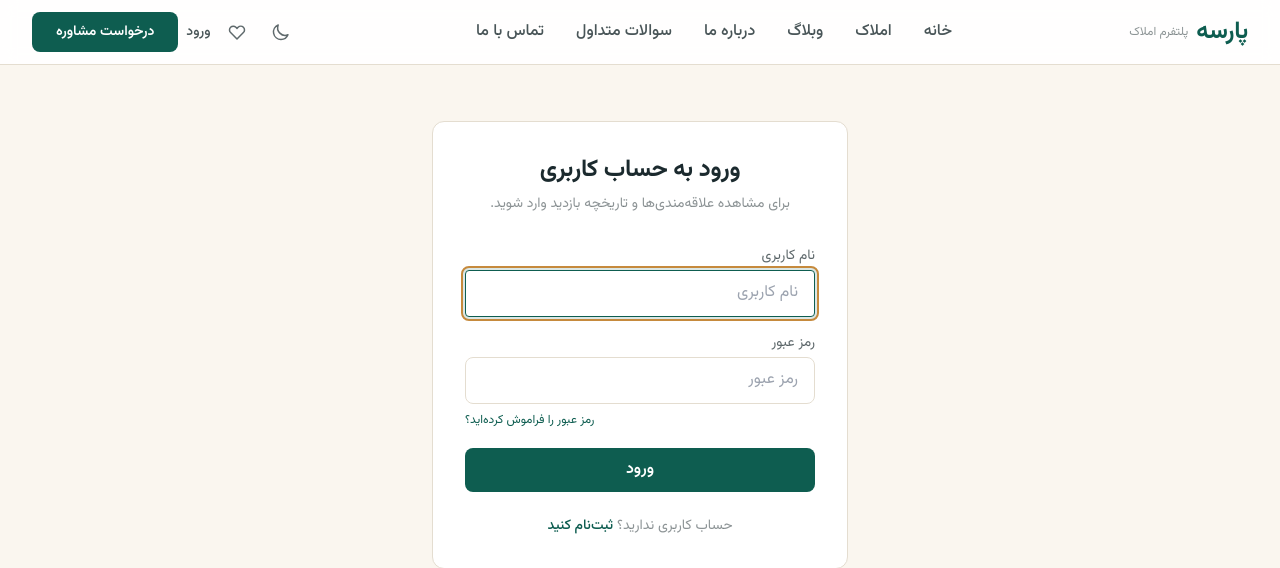
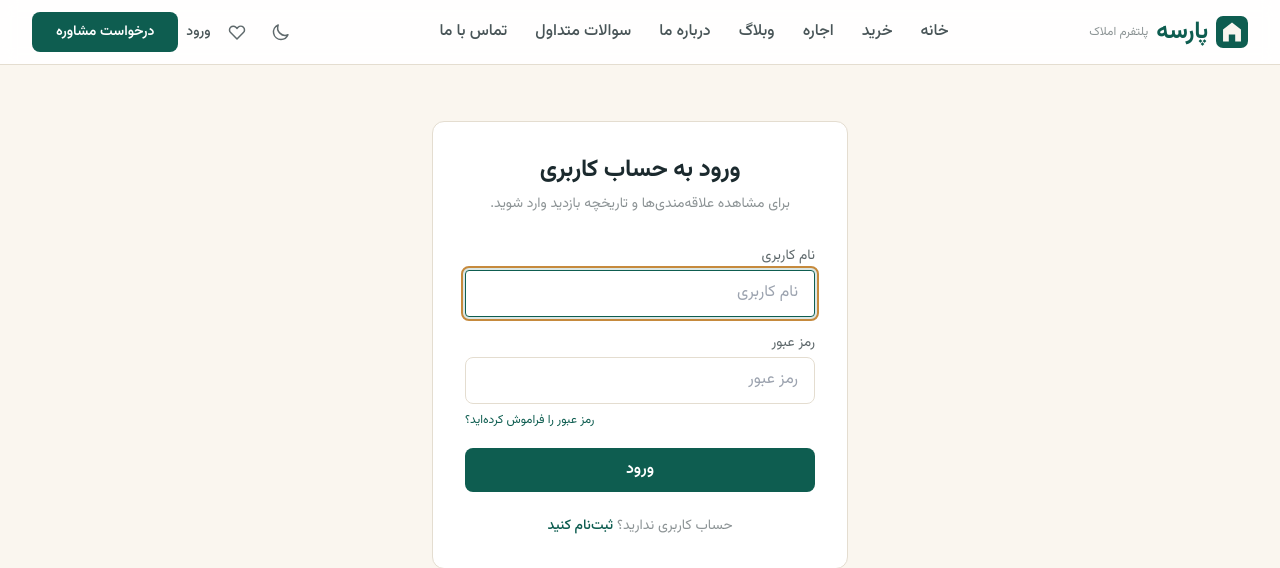
Before and after one commit to nimakhadeh/parseh-property-platform, a Django app: a page that uses templates/base.html in a window 1280 px wide. Shown: the top 568 px of the page. Run offline with Django 5.2, Linux system fonts and the light colour scheme; data that the repository does not hold is empty; parts of the project's set-up code (start-up, migrations or seed data) failed here and were passed over; some libraries are stand-ins or nearby versions.

Commit message:
UI Phase 5: header polish - logo mark, active nav state, scroll shadow
- Add a small graphic logo mark (reusing the favicon house glyph) next to
  the "پارسه" wordmark instead of text-only
- Split the single "املاک" nav item into "خرید"/"اجاره" (matches Kilid's
  top-nav pattern of separating buy/rent), both desktop and mobile menus
- Highlight the active nav item (primary color) based on
  request.resolver_match.app_name/view_name and the type= query param
- Add a subtle shadow to the sticky header after scrolling past 8px

Co-Authored-By: Claude Sonnet 5 <noreply@anthropic.com>

```diff
--- a/templates/base.html
+++ b/templates/base.html
@@ -185,20 +185,30 @@
     <div id="htmx-progress-bar"></div>
 
     <!-- هدر -->
-    <header class="bg-white/90 backdrop-blur border-b border-line sticky top-0 z-40">
+    <header id="siteHeader" class="bg-white/90 backdrop-blur border-b border-line sticky top-0 z-40 transition-shadow">
         <div class="max-w-7xl mx-auto px-4 sm:px-6 lg:px-8">
             <div class="flex items-center justify-between h-16">
                 <a href="{% url 'core:home' %}" class="flex items-center gap-2">
+                    <svg xmlns="http://www.w3.org/2000/svg" viewBox="0 0 100 100" class="w-8 h-8 shrink-0">
+                        <rect width="100" height="100" rx="22" fill="#0E5D50"/>
+                        <path d="M50 20 L78 42 L78 80 L60 80 L60 58 L40 58 L40 80 L22 80 L22 42 Z" fill="#FAF6EF"/>
+                    </svg>
                     <span class="text-2xl font-bold font-display text-primary">پارسه</span>
                     <span class="hidden sm:inline text-xs text-ink/50">پلتفرم املاک</span>
                 </a>
-                <nav class="hidden md:flex items-center gap-8">
-                    <a href="{% url 'core:home' %}" class="text-ink/80 hover:text-primary font-medium transition">خانه</a>
-                    <a href="{% url 'properties:property_list' %}" class="text-ink/80 hover:text-primary font-medium transition">املاک</a>
-                    <a href="{% url 'blog:post_list' %}" class="text-ink/80 hover:text-primary font-medium transition">وبلاگ</a>
-                    <a href="{% url 'core:about' %}" class="text-ink/80 hover:text-primary font-medium transition">درباره ما</a>
-                    <a href="{% url 'core:faq' %}" class="text-ink/80 hover:text-primary font-medium transition">سوالات متداول</a>
-                    <a href="{% url 'contact:contact_page' %}" class="text-ink/80 hover:text-primary font-medium transition">تماس با ما</a>
+                {% url 'core:home' as url_home %}
+                {% url 'blog:post_list' as url_blog %}
+                {% url 'core:about' as url_about %}
+                {% url 'core:faq' as url_faq %}
+                {% url 'contact:contact_page' as url_contact %}
+                <nav class="hidden md:flex items-center gap-7">
+                    <a href="{{ url_home }}" class="font-medium transition {% if request.resolver_match.view_name == 'core:home' %}text-primary{% else %}text-ink/80 hover:text-primary{% endif %}">خانه</a>
+                    <a href="{% url 'properties:property_list' %}?type=sale" class="font-medium transition {% if request.resolver_match.app_name == 'properties' and request.GET.type == 'sale' %}text-primary{% else %}text-ink/80 hover:text-primary{% endif %}">خرید</a>
+                    <a href="{% url 'properties:property_list' %}?type=rent" class="font-medium transition {% if request.resolver_match.app_name == 'properties' and request.GET.type == 'rent' %}text-primary{% else %}text-ink/80 hover:text-primary{% endif %}">اجاره</a>
+                    <a href="{{ url_blog }}" class="font-medium transition {% if request.resolver_match.app_name == 'blog' %}text-primary{% else %}text-ink/80 hover:text-primary{% endif %}">وبلاگ</a>
+                    <a href="{{ url_about }}" class="font-medium transition {% if request.path == url_about %}text-primary{% else %}text-ink/80 hover:text-primary{% endif %}">درباره ما</a>
+                    <a href="{{ url_faq }}" class="font-medium transition {% if request.path == url_faq %}text-primary{% else %}text-ink/80 hover:text-primary{% endif %}">سوالات متداول</a>
+                    <a href="{{ url_contact }}" class="font-medium transition {% if request.resolver_match.app_name == 'contact' %}text-primary{% else %}text-ink/80 hover:text-primary{% endif %}">تماس با ما</a>
                 </nav>
                 <div class="flex items-center gap-2">
                     <button id="themeToggleBtn" aria-label="تغییر حالت روشن/تاریک"
@@ -248,7 +258,8 @@
         <nav id="mobileMenu" class="md:hidden hidden border-t border-line bg-white">
             <div class="max-w-7xl mx-auto px-4 py-3 flex flex-col gap-1">
                 <a href="{% url 'core:home' %}" class="px-3 py-2.5 rounded-lg text-ink/80 hover:bg-primary-light hover:text-primary font-medium transition">خانه</a>
-                <a href="{% url 'properties:property_list' %}" class="px-3 py-2.5 rounded-lg text-ink/80 hover:bg-primary-light hover:text-primary font-medium transition">املاک</a>
+                <a href="{% url 'properties:property_list' %}?type=sale" class="px-3 py-2.5 rounded-lg text-ink/80 hover:bg-primary-light hover:text-primary font-medium transition">خرید</a>
+                <a href="{% url 'properties:property_list' %}?type=rent" class="px-3 py-2.5 rounded-lg text-ink/80 hover:bg-primary-light hover:text-primary font-medium transition">اجاره</a>
                 <a href="{% url 'blog:post_list' %}" class="px-3 py-2.5 rounded-lg text-ink/80 hover:bg-primary-light hover:text-primary font-medium transition">وبلاگ</a>
                 <a href="{% url 'core:about' %}" class="px-3 py-2.5 rounded-lg text-ink/80 hover:bg-primary-light hover:text-primary font-medium transition">درباره ما</a>
                 <a href="{% url 'core:faq' %}" class="px-3 py-2.5 rounded-lg text-ink/80 hover:bg-primary-light hover:text-primary font-medium transition">سوالات متداول</a>
@@ -381,8 +392,9 @@
             revealEls.forEach((el) => el.classList.add('is-visible'));
         }
 
-        // اسکرول به بالا
+        // اسکرول به بالا + سایه‌ی هدر هنگام اسکرول
         const scrollBtn = document.getElementById('scrollTopBtn');
+        const siteHeader = document.getElementById('siteHeader');
         window.addEventListener('scroll', () => {
             if (window.scrollY > 300) {
                 scrollBtn.classList.remove('hidden');
@@ -391,6 +403,7 @@
                 scrollBtn.classList.add('hidden');
                 scrollBtn.classList.remove('flex');
             }
+            siteHeader.classList.toggle('shadow-md', window.scrollY > 8);
         });
 
         // منوی موبایل
```
